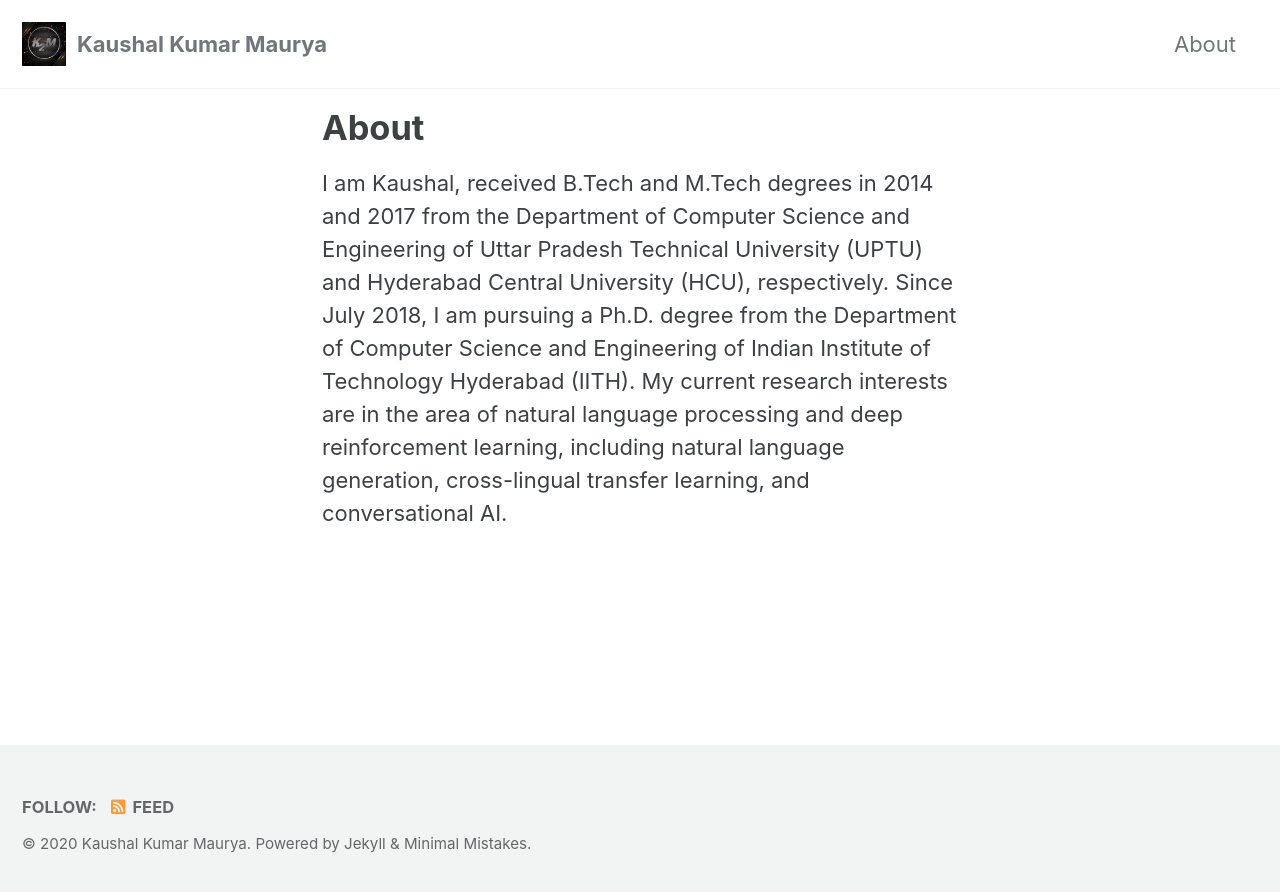
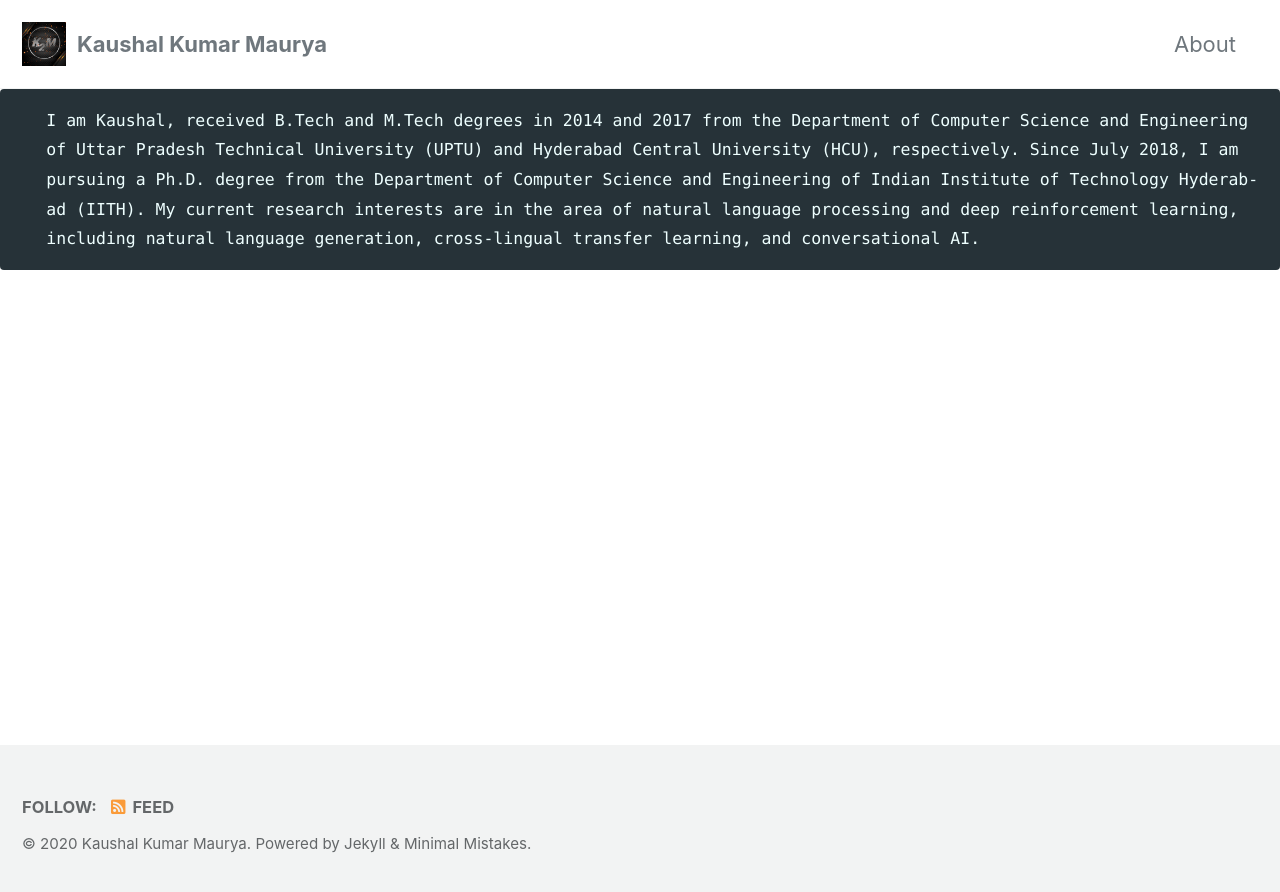
Before and after one commit to harshayelleni/harshayelleni.github.io, a Jekyll site: the page built from _pages/about.md, in a window 1280 px wide. Shown: the top 892 px of the page. Built offline with Jekyll 4.4.1, drawn with Linux system fonts in a browser that asks for light colours; cached includes are drawn as plain includes.

Commit message:
doing modifications

```diff
--- a/_pages/about.md
+++ b/_pages/about.md
@@ -1,7 +1,10 @@
 ---
-layout: archive
+layout: default
 title: "About"
 permalink: /about/
 ---
-
-I am Kaushal, received B.Tech and M.Tech degrees in 2014 and 2017 from the Department of Computer Science and Engineering of Uttar Pradesh Technical University (UPTU) and Hyderabad Central University (HCU), respectively. Since July 2018, I am pursuing a Ph.D. degree from the Department of Computer Science and Engineering of Indian Institute of Technology Hyderabad (IITH). My current research interests are in the area of natural language processing and deep reinforcement learning, including natural language generation, cross-lingual transfer learning, and conversational AI.
+       I am Kaushal, received B.Tech and M.Tech degrees in 2014 and 2017 from the Department of Computer Science and Engineering
+       of Uttar Pradesh Technical University (UPTU) and Hyderabad Central University (HCU), respectively. Since July 2018, I am
+       pursuing a Ph.D. degree from the Department of Computer Science and Engineering of Indian Institute of Technology Hyderab-
+       ad (IITH). My current research interests are in the area of natural language processing and deep reinforcement learning,
+       including natural language generation, cross-lingual transfer learning, and conversational AI.
```
